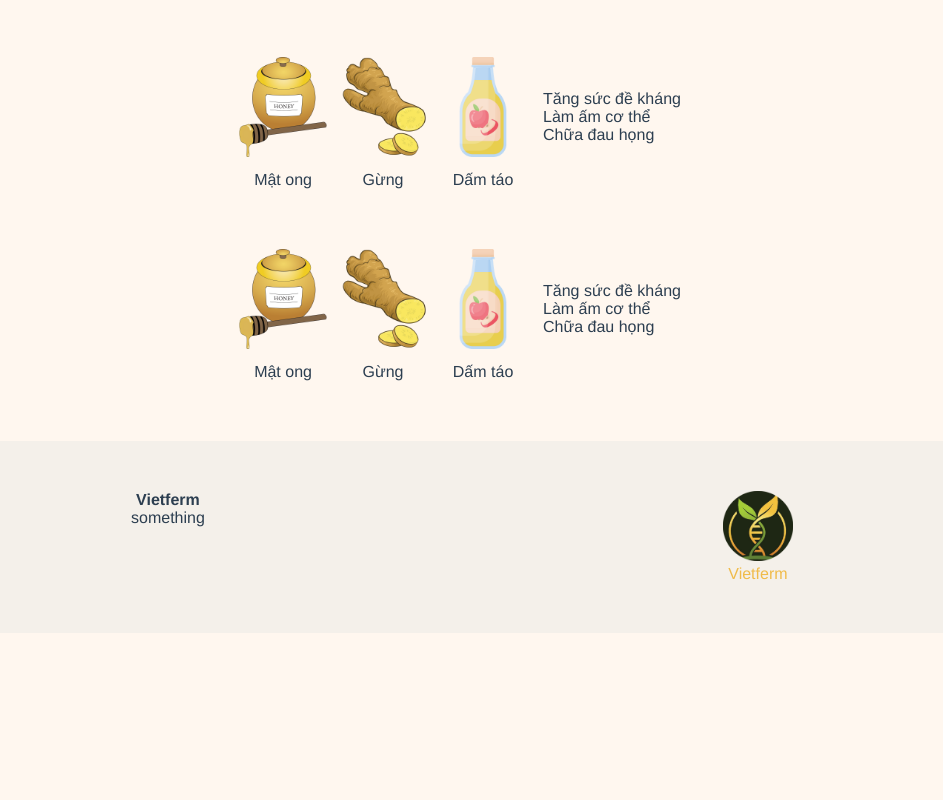
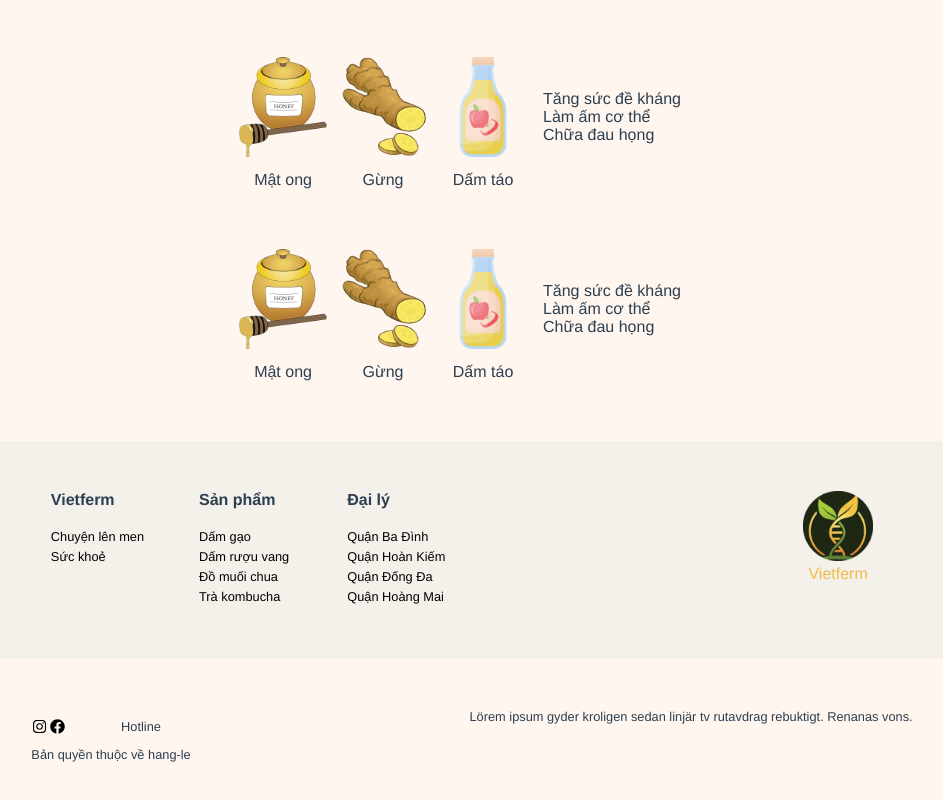
Before and after one commit to kristabel-wong/vietferm-redesign, a Vue app: page / in a window 1280 px wide. Shown: the part 2780-3580 px from the top of the page, without its empty margins (178-1121 px from the left). Before the commit the page ends 3413 px from the top, so only its background shows below. Built offline with nearby package versions, Linux system fonts and the light colour scheme.

Commit message:
finished bottom footer

```diff
--- a/src/App.vue
+++ b/src/App.vue
@@ -17,14 +17,69 @@
 
 
         <footer>
-            <div>
-                <strong>Vietferm</strong>
-                <div>something</div>
+            <div class="footer-top">
+                <div class="footer-links">
+                    <div class="link-block">
+                        <strong>Vietferm</strong>
+                        <div class="links">
+                            <router-link to="#">Chuyện lên men</router-link>
+                            <router-link to="#">Sức khoẻ</router-link>
+                        </div>
+                    </div>
+
+                    <div class="link-block">
+                        <strong>Sản phẩm</strong>
+                        <div class="links">
+                            <router-link to="#">Dấm gạo</router-link>
+                            <router-link to="#">Dấm rượu vang</router-link>
+                            <router-link to="#">Đồ muối chua</router-link>
+                            <router-link to="#">Trà kombucha</router-link>
+                        </div>
+                    </div>
+
+                    <div class="link-block">
+                        <strong>Đại lý</strong>
+                        <div class="links">
+                            <router-link to="#">Quận Ba Đình</router-link>
+                            <router-link to="#">Quận Hoàn Kiếm</router-link>
+                            <router-link to="#">Quận Đống Đa</router-link>
+                            <router-link to="#">Quận Hoàng Mai</router-link>
+                        </div>
+                    </div>
+
+                </div>
+
+                <div class="footer-logo">
+                    <img alt="Vietferm Logo" id="logoFooter" src="./assets/logo.png">
+                    <div>Vietferm</div>
+                </div>
             </div>
 
-            <div class="footer-logo">
-                <img alt="Vietferm Logo" id="logoFooter" src="./assets/logo.png">
-                <div>Vietferm</div>
+            <div class="footer-bottom">
+                <div>
+                    <div class="socials">
+                        <div>
+                            <svg xmlns="http://www.w3.org/2000/svg" viewBox="0 0 448 512" height="15px"><!-- Font Awesome Pro 5.15.4 by @fontawesome - https://fontawesome.com License - https://fontawesome.com/license (Commercial License) --><path d="M224.1 141c-63.6 0-114.9 51.3-114.9 114.9s51.3 114.9 114.9 114.9S339 319.5 339 255.9 287.7 141 224.1 141zm0 189.6c-41.1 0-74.7-33.5-74.7-74.7s33.5-74.7 74.7-74.7 74.7 33.5 74.7 74.7-33.6 74.7-74.7 74.7zm146.4-194.3c0 14.9-12 26.8-26.8 26.8-14.9 0-26.8-12-26.8-26.8s12-26.8 26.8-26.8 26.8 12 26.8 26.8zm76.1 27.2c-1.7-35.9-9.9-67.7-36.2-93.9-26.2-26.2-58-34.4-93.9-36.2-37-2.1-147.9-2.1-184.9 0-35.8 1.7-67.6 9.9-93.9 36.1s-34.4 58-36.2 93.9c-2.1 37-2.1 147.9 0 184.9 1.7 35.9 9.9 67.7 36.2 93.9s58 34.4 93.9 36.2c37 2.1 147.9 2.1 184.9 0 35.9-1.7 67.7-9.9 93.9-36.2 26.2-26.2 34.4-58 36.2-93.9 2.1-37 2.1-147.8 0-184.8zM398.8 388c-7.8 19.6-22.9 34.7-42.6 42.6-29.5 11.7-99.5 9-132.1 9s-102.7 2.6-132.1-9c-19.6-7.8-34.7-22.9-42.6-42.6-11.7-29.5-9-99.5-9-132.1s-2.6-102.7 9-132.1c7.8-19.6 22.9-34.7 42.6-42.6 29.5-11.7 99.5-9 132.1-9s102.7-2.6 132.1 9c19.6 7.8 34.7 22.9 42.6 42.6 11.7 29.5 9 99.5 9 132.1s2.7 102.7-9 132.1z"/></svg>
+
+                            <svg xmlns="http://www.w3.org/2000/svg" viewBox="0 0 512 512" height="15px"><!--! Font Awesome Pro 6.1.1 by @fontawesome - https://fontawesome.com License - https://fontawesome.com/license (Commercial License) Copyright 2022 Fonticons, Inc. --><path d="M504 256C504 119 393 8 256 8S8 119 8 256c0 123.78 90.69 226.38 209.25 245V327.69h-63V256h63v-54.64c0-62.15 37-96.48 93.67-96.48 27.14 0 55.52 4.84 55.52 4.84v61h-31.28c-30.8 0-40.41 19.12-40.41 38.73V256h68.78l-11 71.69h-57.78V501C413.31 482.38 504 379.78 504 256z"/></svg>
+
+                        </div>
+
+                        <div>
+                            Hotline
+                        </div>
+                    </div>
+
+                    <div class="block">
+                        Bản quyền thuộc về hang-le
+                    </div>
+
+
+                </div>
+
+                <div>
+                    Lörem ipsum gyder kroligen sedan linjär tv rutavdrag rebuktigt. Renanas vons.
+                </div>
             </div>
 
         </footer>
@@ -115,11 +170,20 @@
     color: #FFF7EF;
 }
 
-footer {
-    background-color: #F4F0EA;
+
+.footer-top {
     display: flex;
     justify-content: space-around;
     padding: 50px;
+    background-color: #F4F0EA;
+}
+
+.footer-bottom {
+    display: flex;
+    justify-content: space-around;
+    padding: 50px 50px 150px 50px;
+    font-size: 80%;
+    text-align: left;
 }
 
 #logoFooter {
@@ -130,4 +194,50 @@
     color: #F0BB4A;
 }
 
+.footer-links {
+    text-align: left;
+    display: grid;
+    grid-template-columns: 1fr 1fr 1fr;
+    grid-column-gap: 50px;
+}
+
+.links {
+    margin-top: 20px;
+}
+
+.links a {
+    text-decoration: none;
+    color: black;
+    display: block;
+    font-size: 80%;
+    margin: 5px 0;
+}
+
+.links a:hover {
+    color: #F0BB4A;
+}
+
+.instagram {
+    height: 10px;
+}
+
+.socials {
+    display: grid;
+    grid-template-columns: 1fr 1fr;
+    margin: 10px 0;
+}
+
+.socials svg {
+    margin: 0 2px;
+}
+
+.socials div {
+    margin-left: 20px;
+    display: inline-block;
+}
+
+.block {
+    margin-left: 20px;
+}
+
 </style>
```
